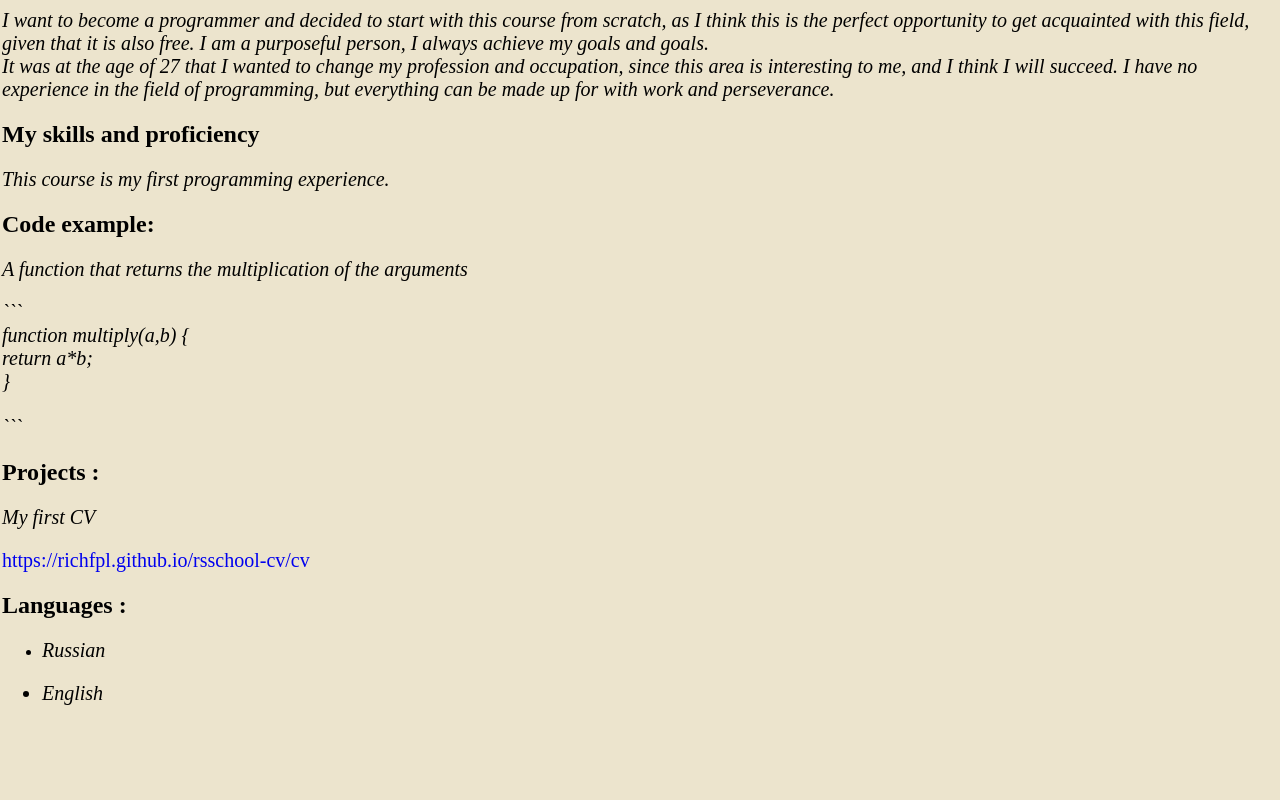
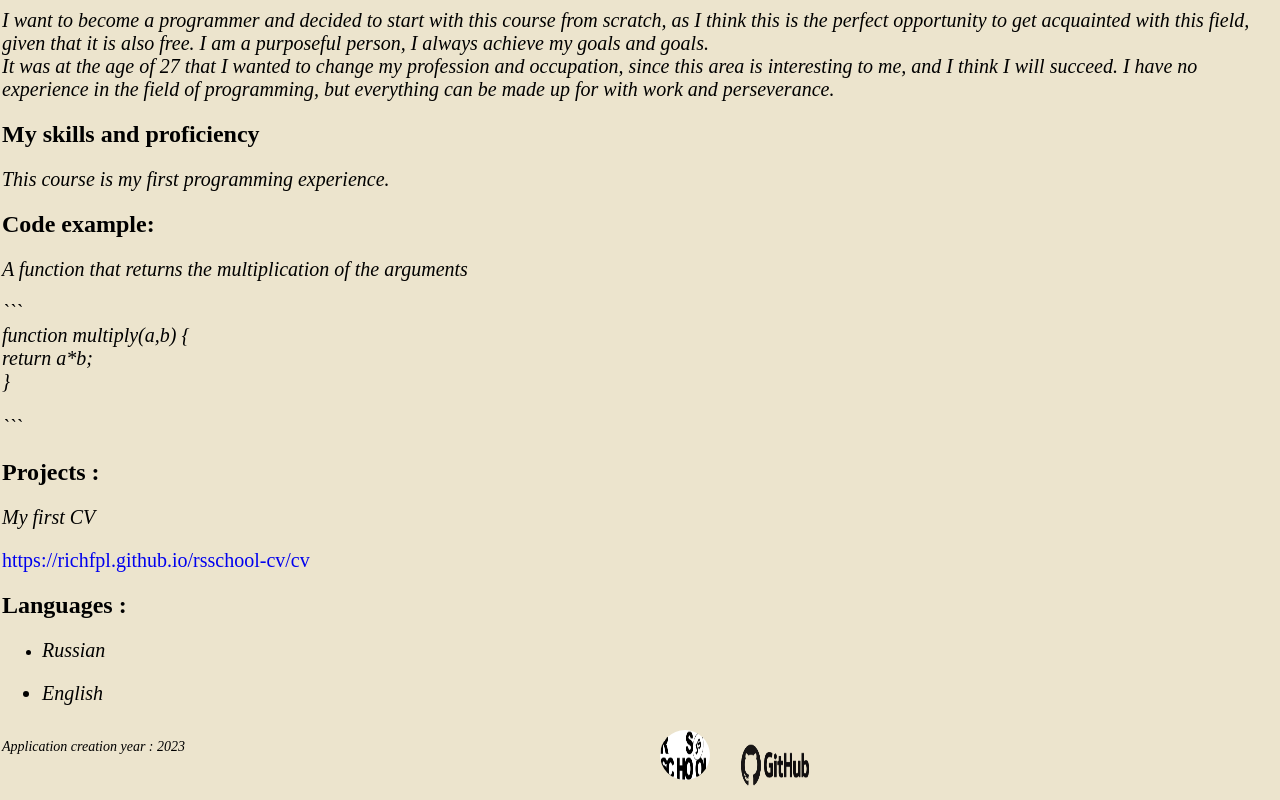
Before and after one commit to RichFPL/rsschool-cv, a plain HTML site: page index.html in a window 1280 px wide. Shown: the part 387-1187 px from the top of the page. Before the commit the page ends 1114 px from the top, so only its background shows below. Drawn offline with Linux system fonts and the light colour scheme.

Commit message:
docs: update html and css

```diff
--- a/index.html
+++ b/index.html
@@ -99,7 +99,22 @@
         </main>
         <footer>
             <div class="logo-course">
-                <a src="./logo.png" href="https://rs.school/" alt="RS-School"></a>
+                <a href="https://rs.school/">
+                    <div class="logo-container">
+                        <img class="logo-pic" src="./logo.png" alt="Logo course">
+                     </div>
+
+                </a>
+            </div>
+            <div class="conteiner-github">
+                <a href="https://github.com/RichFPL">
+                    <div class="git-pic">
+                        <img class="git-pictures" src="./free-png.ru-688.png" alt="My GitHub">
+                    </div>
+                </a>
+            </div>
+            <div class="yearn create">
+                <p class="year"> Application creation year : 2023</p>
             </div>
         </footer>
 
--- a/style.css
+++ b/style.css
@@ -92,3 +92,23 @@ body {
     font-style: italic;
     font-size: 20px;
 }
+.logo-pic {
+    width: 50px;
+    height: 50px;
+}
+.logo-container {
+    position:absolute;
+    left: 630px;
+}
+.git-pictures {
+    width: 90px;
+    height: 70px;
+}
+.git-pic {
+    position: absolute;
+    left: 700px;
+}
+.year {
+    font-size: 14px;
+    font-style: italic;
+}
```
Also changed, not shown: free-png.ru-688.png (added).
